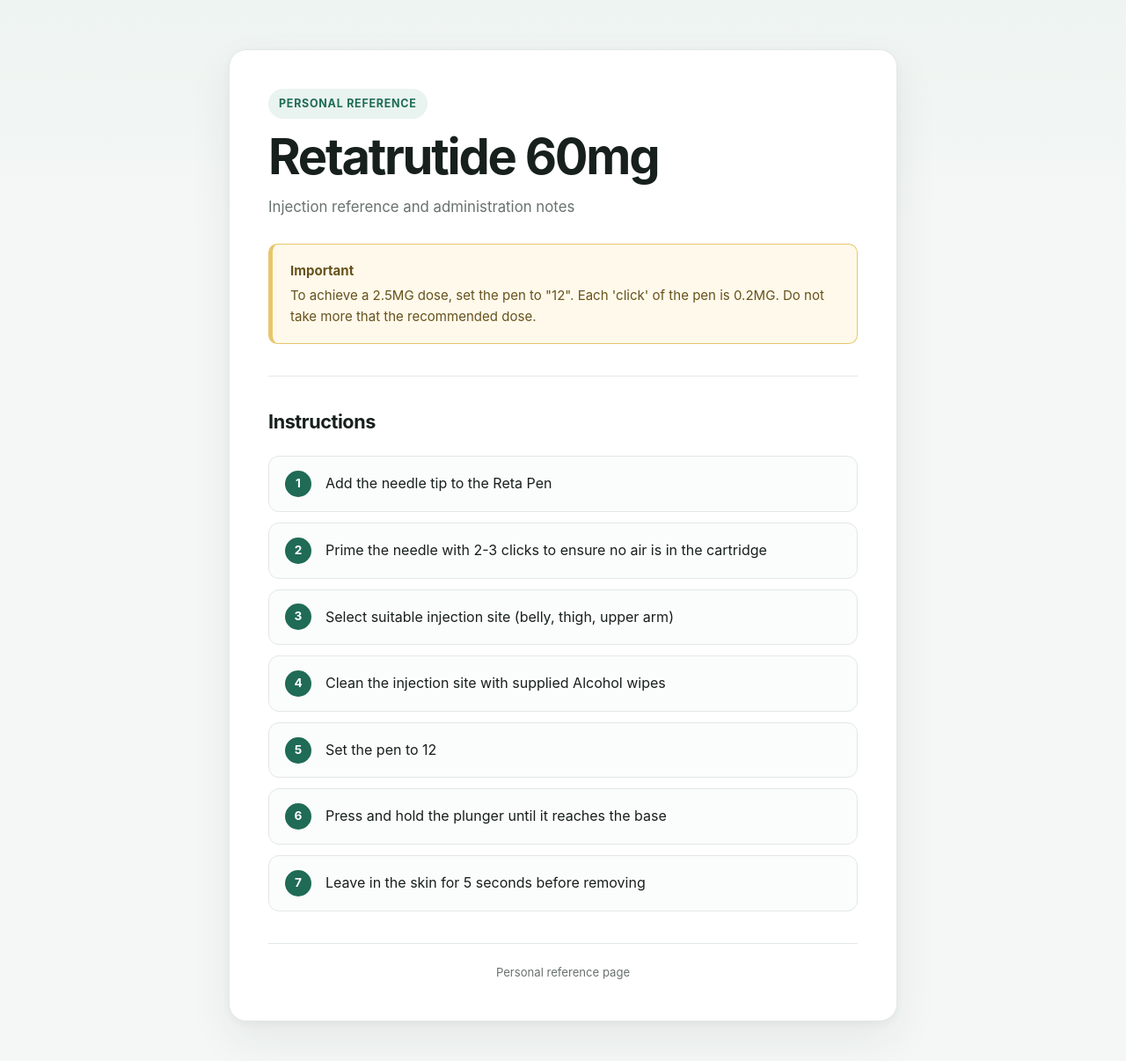
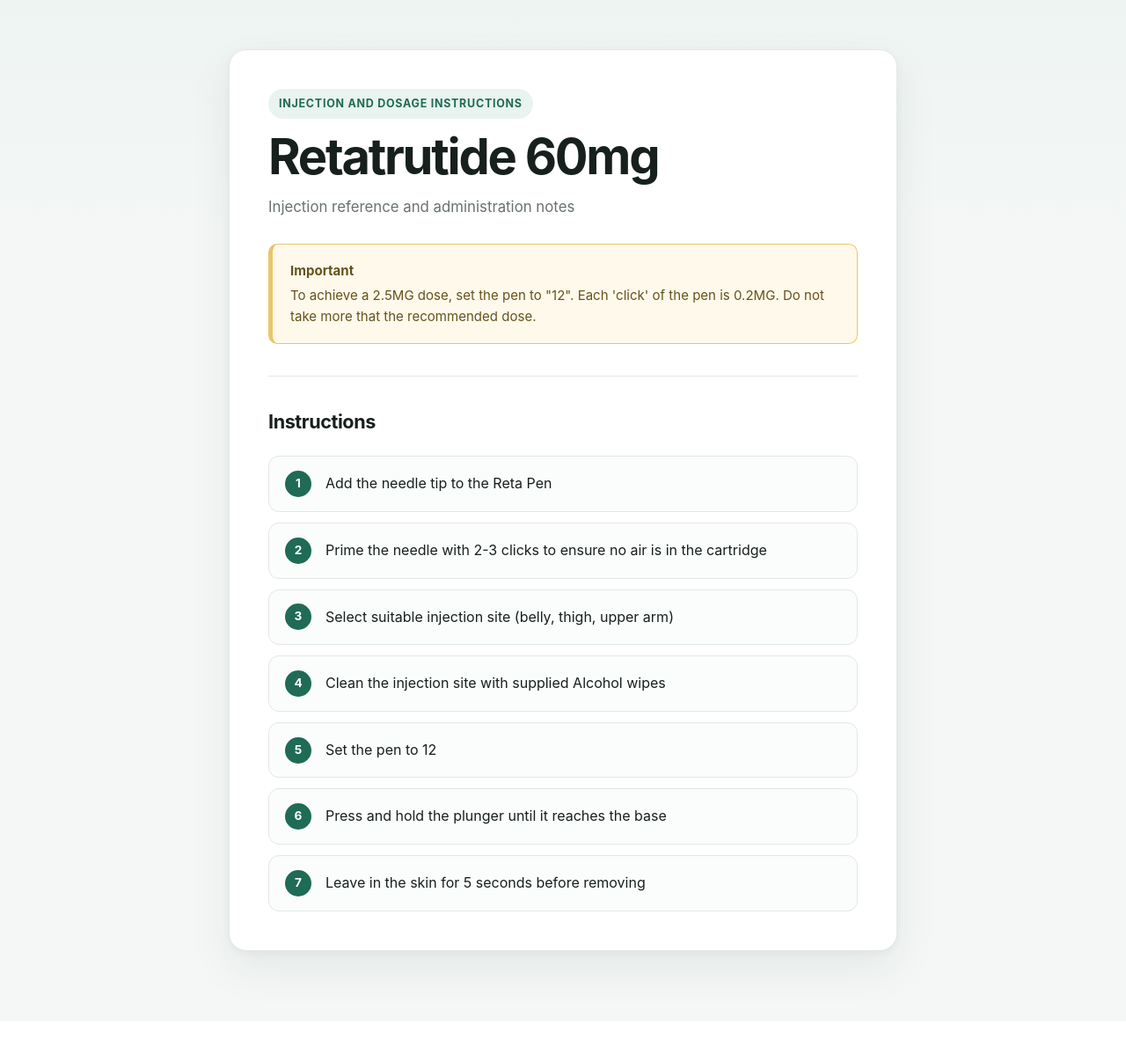
Before and after one commit to RetaAdvice/reta60, a plain HTML site: page index.html in a window 1280 px wide. Shown: the whole page at 88% size. After the commit the page ends 1161 px from the top, so only its background shows below. Drawn offline with Linux system fonts and the light colour scheme.

Commit message:
Update index.html

```diff
--- a/index.html
+++ b/index.html
@@ -195,7 +195,7 @@
     <article class="card">
 
       <header>
-        <div class="eyebrow">Personal Reference</div>
+        <div class="eyebrow">Injection and Dosage Instructions</div>
 
         <h1>Retatrutide 60mg</h1>
 
@@ -225,9 +225,7 @@
         </ol>
       </section>
 
-      <footer>
-        Personal reference page
-      </footer>
+
 
     </article>
 
```
